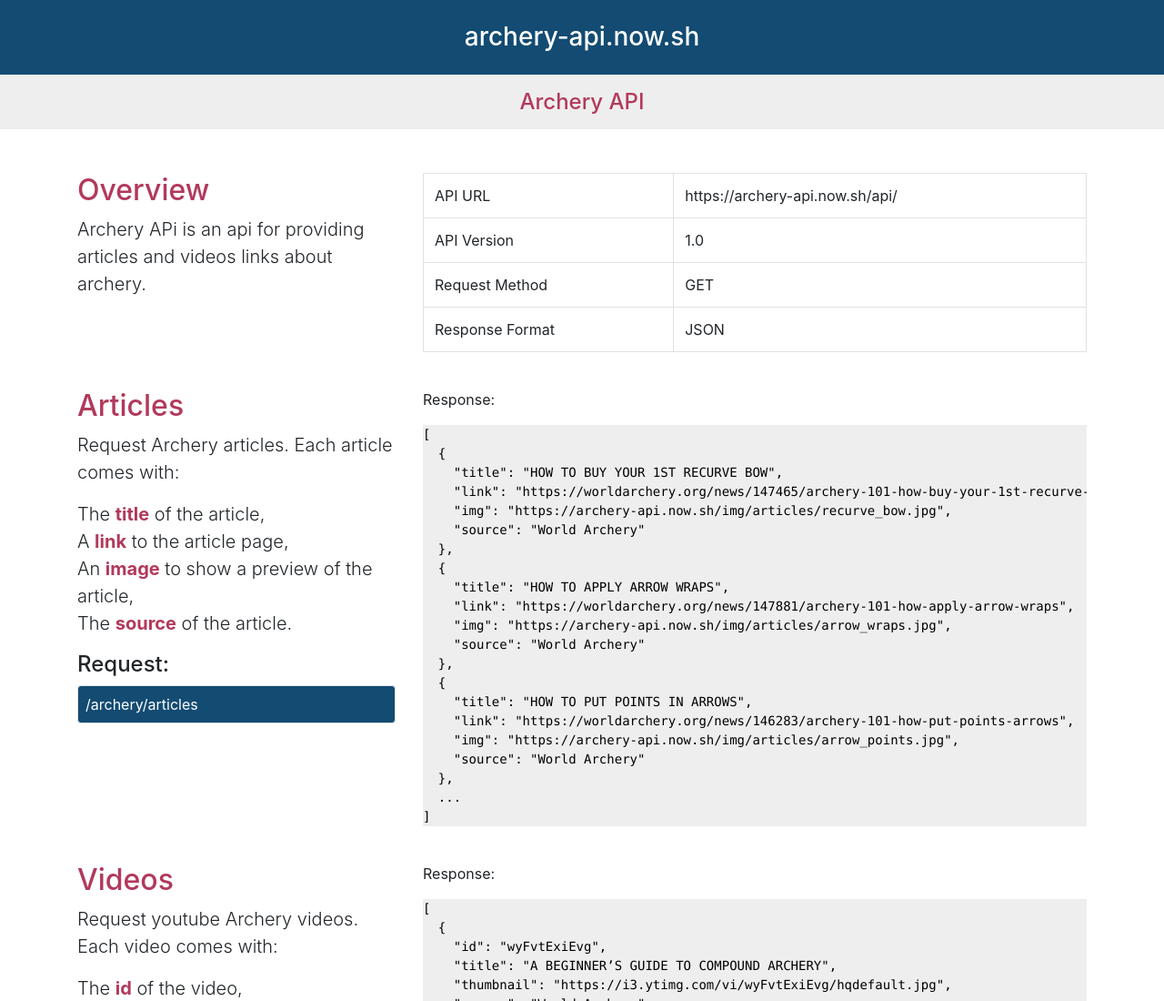
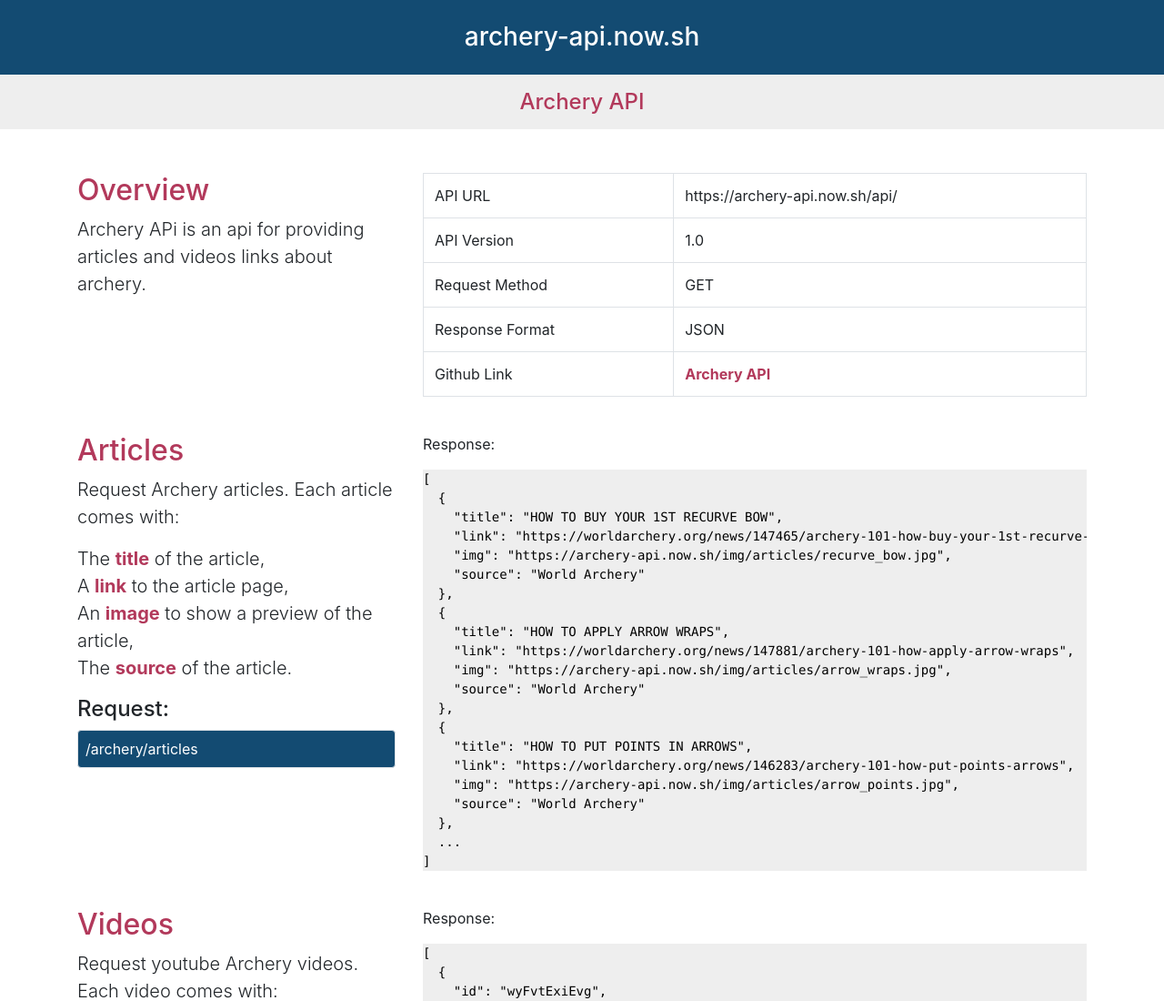
Before and after one commit to redasalmi/archery-api, a website: page public/index.html in a window 1280 px wide. Shown: the top 1100 px of the page at 91% size. Drawn offline with nearby package versions, Linux system fonts and the light colour scheme.

Commit message:
added github link

```diff
--- a/public/css/style.css
+++ b/public/css/style.css
@@ -8,12 +8,18 @@
 
 .navbar-subtitle > h4,
 .subtitle,
-.api-key {
+.api-key,
+.link {
   color: #b2395b;
 }
 
-.api-key {
+.api-key,
+.link {
   font-weight: bold;
+}
+
+.link:hover {
+  text-decoration: none;
 }
 
 .request-url {
--- a/public/index.html
+++ b/public/index.html
@@ -57,6 +57,18 @@
               <tr>
                 <td>Response Format</td>
                 <td>JSON</td>
+              </tr>
+              <tr>
+                <td>Github Link</td>
+                <td>
+                  <a
+                    href="https://github.com/redasalmi/archery-api"
+                    target="_blank"
+                    rel="noopener noreferrer"
+                    class="link"
+                    >Archery API</a
+                  >
+                </td>
               </tr>
             </tbody>
           </table>
```
